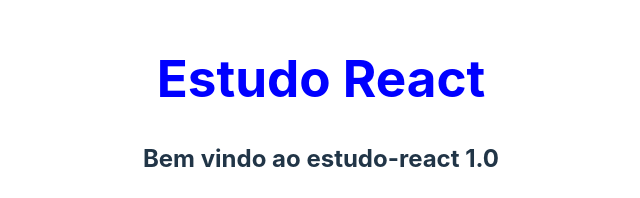
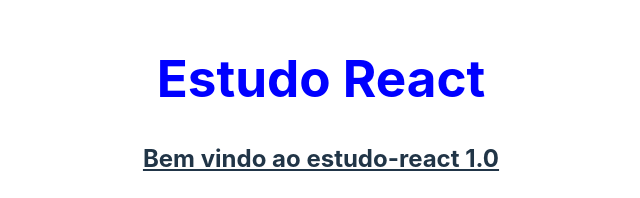
Before and after one commit to Leo20031999/learn-react, a React (Vite) app in the folder estudo-react/: page / in a window 1280 px wide. Shown: the part 245-443 px from the top of the page, without its empty margins (319-959 px from the left). Built offline with nearby package versions, Linux system fonts and the light colour scheme.

Commit message:
Mudança no h2

```diff
--- a/estudo-react/src/App.css
+++ b/estudo-react/src/App.css
@@ -45,6 +45,10 @@
   color: blue;
 }
 
+h2{
+  text-decoration: underline;
+}
+
 input{
   margin-left: 20px;
   border-style: outset;
```
